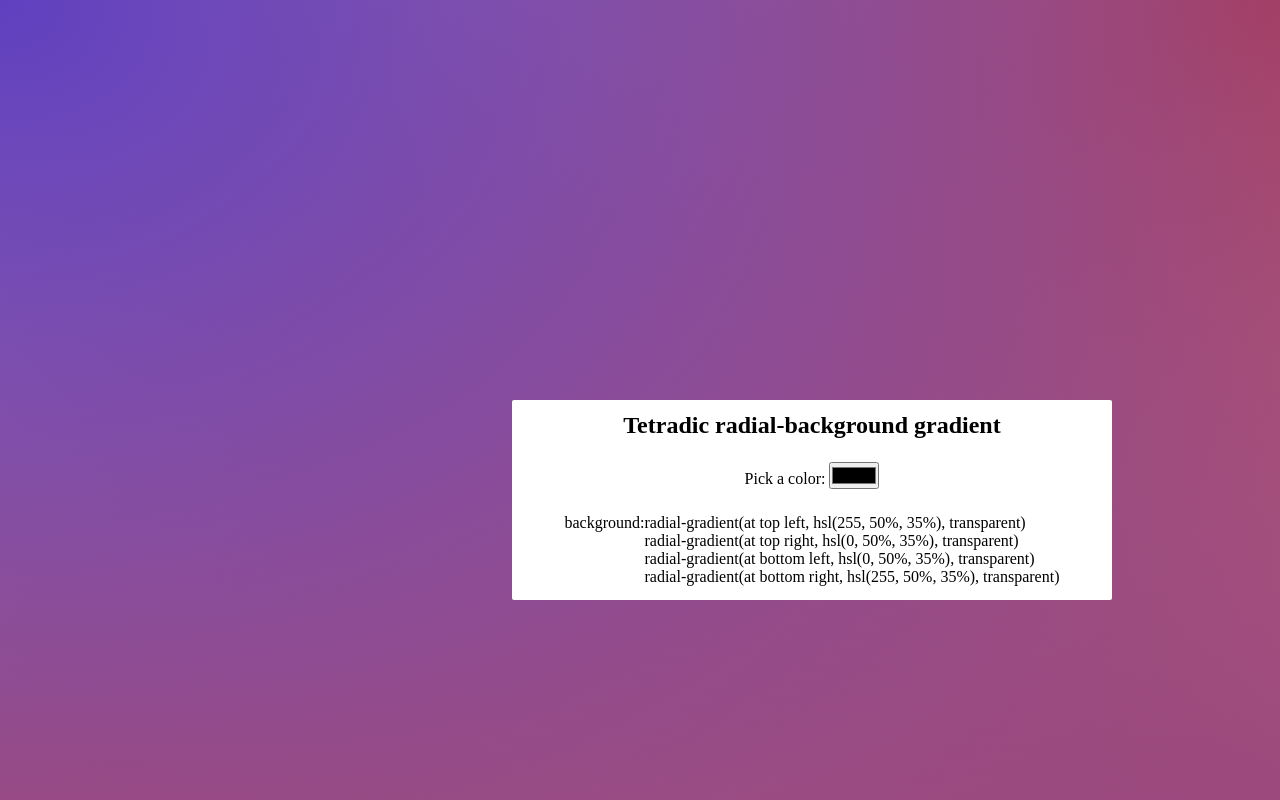
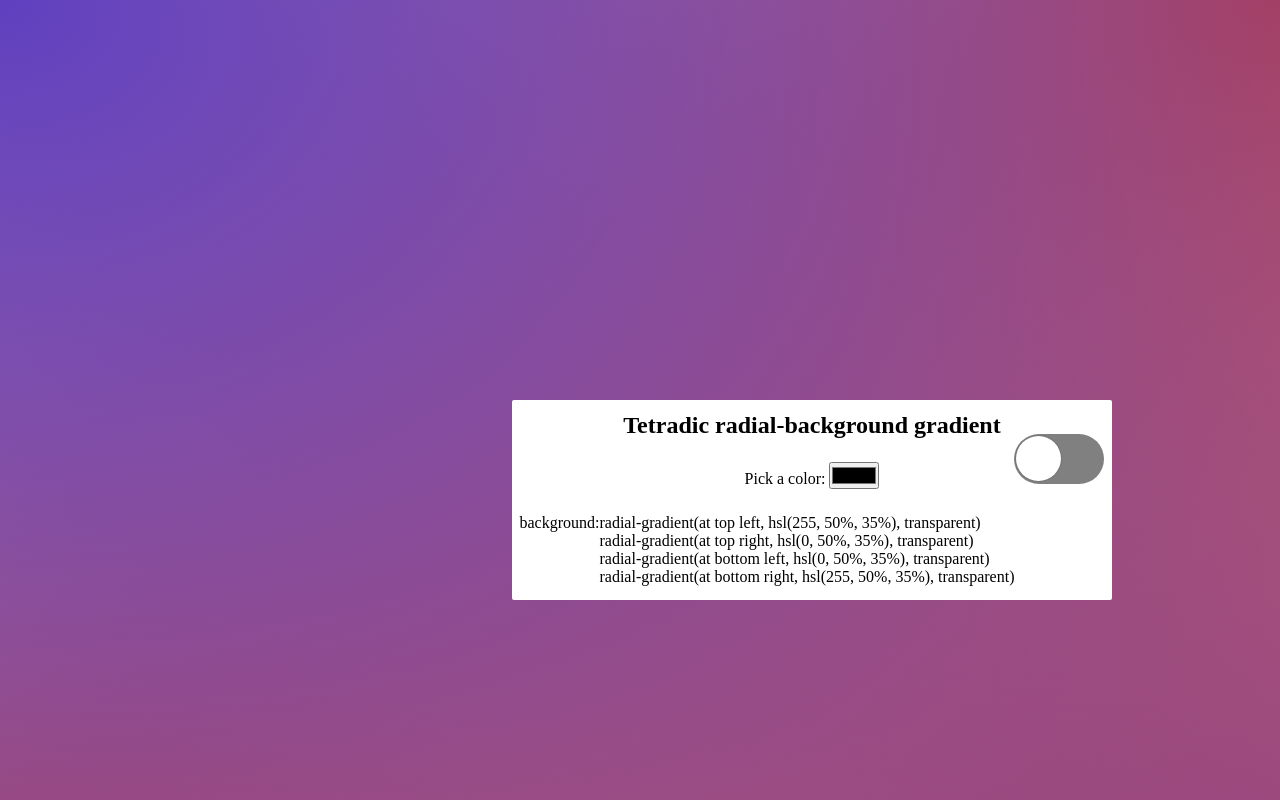
Before and after one commit to LeuIonOfficial/our-team-js, a React (Vite) app in the folder 01-color-picker/color-picker/: page / in a window 1280 px wide. Shown: the top 800 px of the page. Built offline with nearby package versions, Linux system fonts and the light colour scheme.

Commit message:
am facut button-checkbox

```diff
--- a/01-color-picker/color-picker/src/components/Card.css
+++ b/01-color-picker/color-picker/src/components/Card.css
@@ -33,3 +33,49 @@ li {
     justify-content: space-around;
     padding: 2px;
 }
+
+
+.react-switch-checkbox {
+    height: 0;
+    width: 0;
+    visibility: hidden;
+}
+
+.react-switch-label {
+    display: flex;
+    align-items: center;
+    justify-content: space-between;
+    cursor: pointer;
+    width: 90px;
+    height: 50px;
+    background: grey;
+    border-radius: 100px;
+    position: relative;
+    transition: background-color .2s;
+    margin-top: -80px;
+
+}
+
+.react-switch-label .react-switch-button {
+    content: '';
+    position: absolute;
+    top: 2px;
+    left: 2px;
+    width: 45px;
+    height: 45px;
+    border-radius: 45px;
+    transition: 0.2s;
+    background: #fff;
+    box-shadow: 0 0 2px 0 rgba(10, 10, 10, 0.29);
+
+}
+
+.react-switch-checkbox:checked + .react-switch-label .react-switch-button {
+    left: calc(100% - 2px);
+    transform: translateX(-100%);
+
+}
+
+.react-switch-label:active .react-switch-button {
+    width: 60px;
+}
--- a/01-color-picker/color-picker/src/components/Card.tsx
+++ b/01-color-picker/color-picker/src/components/Card.tsx
@@ -6,6 +6,15 @@ import './Card.css'
 const Card: FC = () => {
 
   const [color, setColor] = useState('#ff0000')
+
+
+
+        const [isChecked, setIsChecked] = useState(false)
+
+        const handleCheckboxChange = () => {
+            setIsChecked(!isChecked);
+        };
+
 
 
     const handleColorChange = (newColor: string) => {
@@ -27,13 +36,16 @@ const Card: FC = () => {
                       radial-gradient(at bottom right, hsl(${rgb[0]}, 50%, 50%), transparent)`
     };
 
-
+    const cardStyle = {
+        background: isChecked ? 'gray' : 'white',
+        color: isChecked ? 'white' : "black"
+    };
 
     return (
         <div className="container" style={backgroundStyle}>
-      <div className="angular-gradient">
+          <div className="angular-gradient"  style={cardStyle}>
             <h2>Tetradic radial-background gradient</h2>
-        <ColorPicker onColorChange={handleColorChange} />
+            <ColorPicker onColorChange={handleColorChange}/>
             <div className='text__inside'>
               <span>background: </span>
               <ul>
@@ -42,11 +54,23 @@ const Card: FC = () => {
                 <li>radial-gradient(at bottom left, hsl({rgb[2]}, 50%, 35%), transparent)</li>
                 <li>radial-gradient(at bottom right, hsl({rgb[0]}, 50%, 35%), transparent)</li>
               </ul>
+                <input
+                    className="react-switch-checkbox"
+                    id={`react-switch-new`}
+                    type="checkbox"
+                    checked={isChecked}
+                    onChange={handleCheckboxChange}
+                />
+                <label
+                    className="react-switch-label"
+                    htmlFor={`react-switch-new`}
+                >
+                    <span className={`react-switch-button`} />
+                </label>
 
             </div>
           </div>
         </div>
     )
 }
-
   export default Card;
```
Lines whose indentation alone changed are shown as unchanged.
